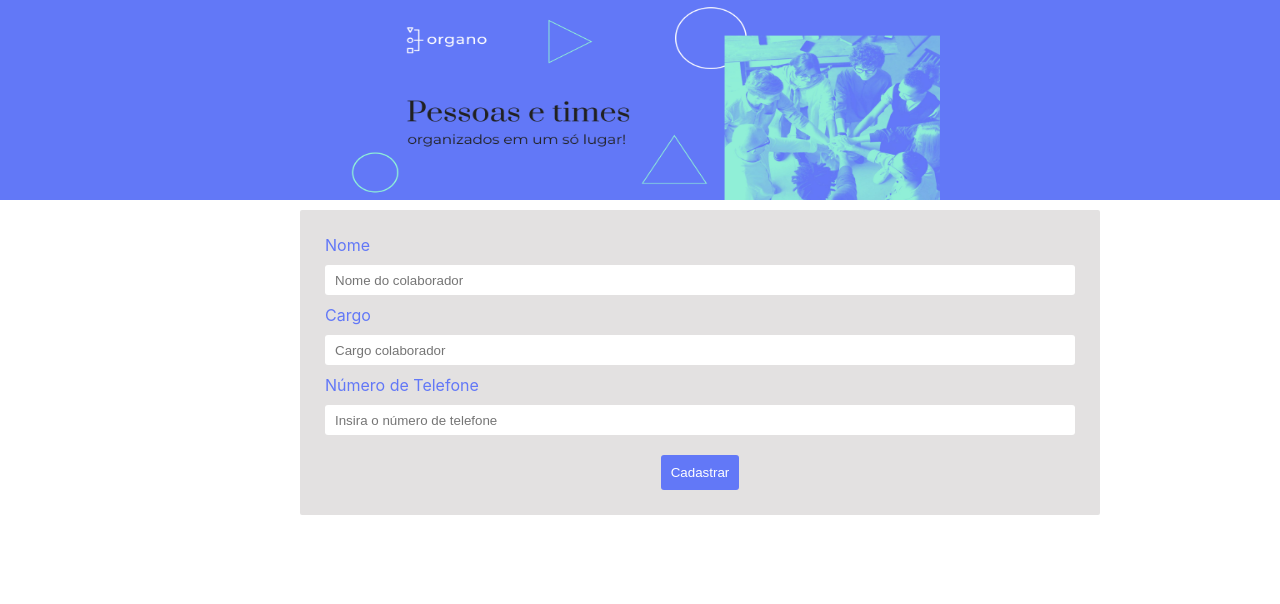
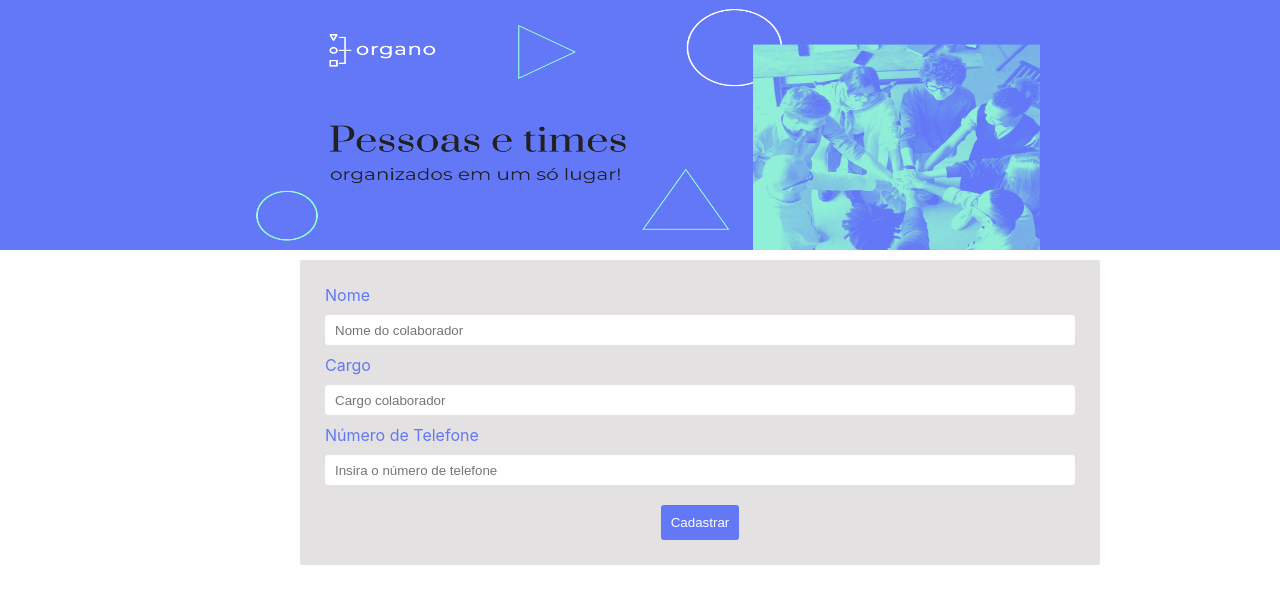
Before and after one commit to paulohenrique085/organo, a React (Create React App) app: page / in a window 1280 px wide. Shown: the top 604 px of the page. Built offline with nearby package versions, Linux system fonts and the light colour scheme.

Commit message:
feat: add new changes

```diff
--- a/src/components/banner/banner.css
+++ b/src/components/banner/banner.css
@@ -3,8 +3,8 @@
   justify-content: center; /* Centraliza horizontalmente */
   background-color: #6278f7;
   width: 100%;
-  height: 200px;
+  height: 250px;
 }
 .banner-img {
-  width: 600px;
+  width: 800px;
 }
```
